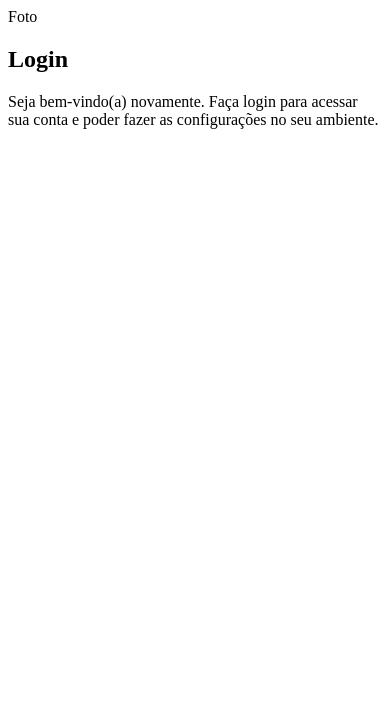
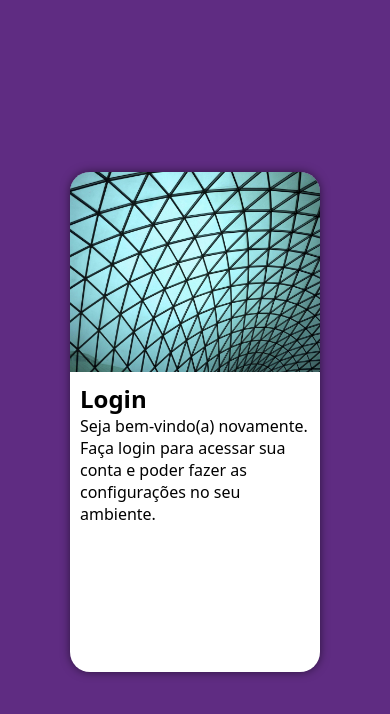
Before and after one commit to DevGatti/projeto-login, a plain HTML site: page index.html in a window 390 px wide. Drawn offline with Linux system fonts and the light colour scheme.

Commit message:
mobile first

```diff
--- a/estilos/style.css
+++ b/estilos/style.css
@@ -5,3 +5,52 @@
     verde: #49a09d
     lilás: #5f2c82
 */
+
+* {
+    font-family: system-ui, -apple-system, BlinkMacSystemFont, 'Segoe UI', Roboto, Oxygen, Ubuntu, Cantarell, 'Open Sans', 'Helvetica Neue', sans-serif;
+    padding: 0px;
+    margin: 0px;
+    box-sizing: border-box;
+}
+
+body,
+html {
+    background-color: #5f2c82;
+    height: 100vh;
+    width: 100vw;
+}
+
+main {
+    position: relative;
+    height: 100vh;
+    width: 100vw;
+}
+
+section#login {
+    position: absolute;
+    top: 50%;
+    left: 50%;
+    transform: translate(-50%, -50%);
+    overflow: hidden;
+
+
+    background-color: white;
+    width: 250px;
+    height: 500px;
+    border-radius: 20px;
+    box-shadow: 0px 0px 10px rgba(0, 0, 0, 0.541);
+}
+
+section#login >div#imagem {
+    display: block;
+    background: #5f2c82 url(../imagens/grade.jpg) no-repeat;
+    background-size: cover;
+    background-position: left bottom;
+    height: 200px;
+
+}
+
+section#login > div#formulario {
+    display: block;
+    padding: 10px;
+}
--- a/index.html
+++ b/index.html
@@ -12,7 +12,7 @@
     <main>
         <section id="login">
             <div id="imagem">
-                Foto
+
             </div>
             <div id="formulario">
                 <h1>Login</h1>
```
